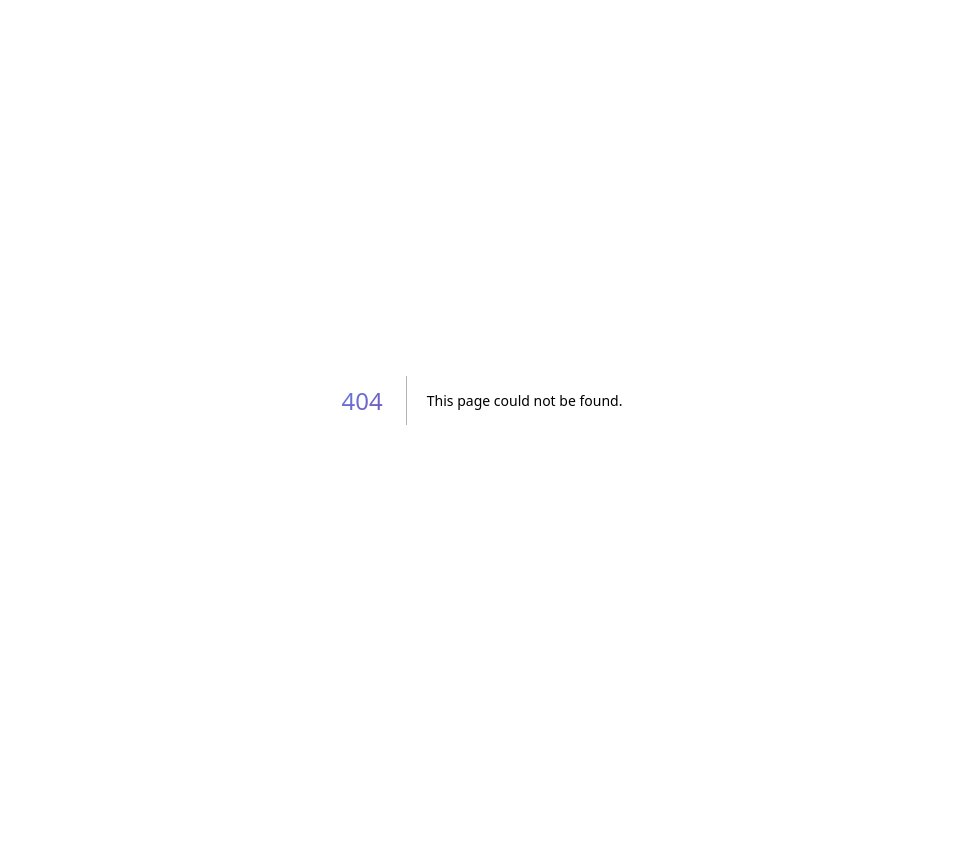
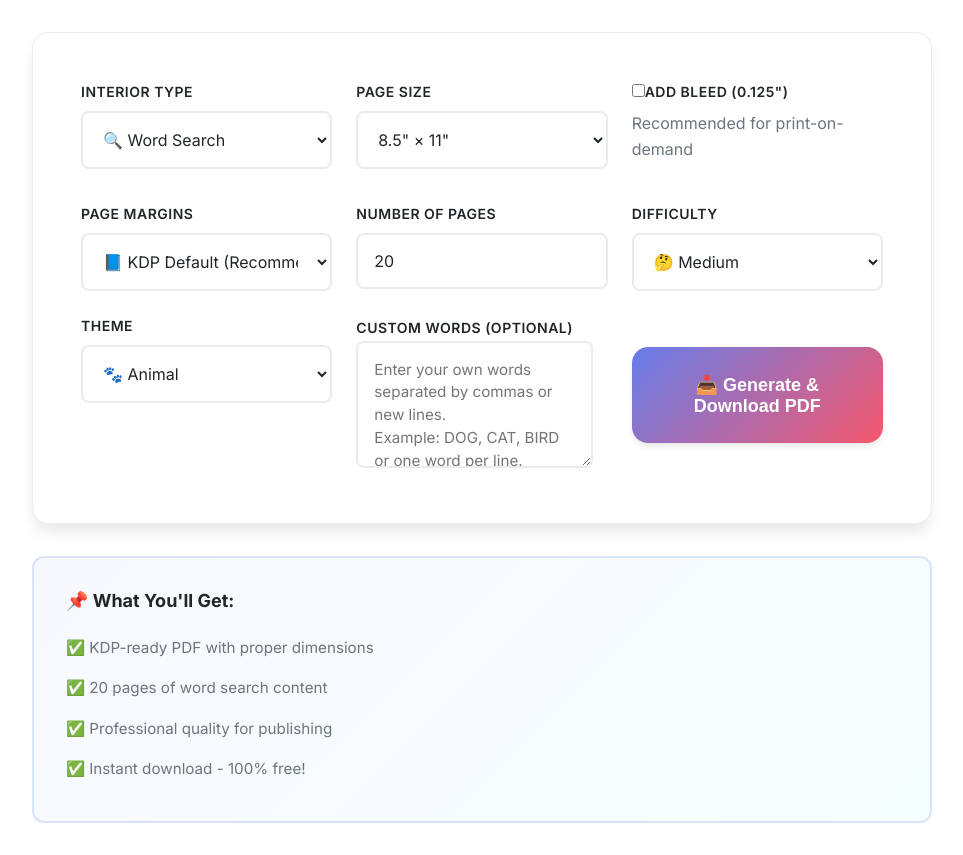
Before and after one commit to KDPRocketAI/kdp-rocket-web, a Next.js app in the folder kdp-rocket-ai/: page /interior-generator in a window 1280 px wide. Before the commit this address had no page. Shown: the whole page, without its empty margins (158-1121 px from the left). Before the commit the page ends 800 px from the top, so only its background shows below. Built offline with nearby package versions, Linux system fonts and the light colour scheme; no server answers.

Commit message:
Add Interior Generator route and restore header navigation link

```diff
--- /dev/null
+++ b/kdp-rocket-ai/app/interior-generator/page.tsx
@@ -0,0 +1,15 @@
+import InteriorGenerator from '@/components/InteriorGenerator';
+import type { Metadata } from 'next';
+
+export const metadata: Metadata = {
+    title: 'Interior Generator | KDP Rocket AI',
+    description: 'Generate KDP-ready interior PDFs for word search, maze, sudoku, journal, and dot grid books.',
+};
+
+export default function InteriorGeneratorPage() {
+    return (
+        <main style={{ minHeight: '100vh', padding: '2rem 0' }}>
+            <InteriorGenerator />
+        </main>
+    );
+}
--- a/kdp-rocket-ai/components/Header.tsx
+++ b/kdp-rocket-ai/components/Header.tsx
@@ -14,6 +14,12 @@ export default function Header() {
                     <span className={styles.logoRocket}>🚀</span>
                     <span className={styles.logoText}>KDP Rocket AI</span>
                 </Link>
+
+                <nav className={styles.nav}>
+                    <Link href="/interior-generator" className={styles.navLink}>
+                        Interior Generator
+                    </Link>
+                </nav>
 
                 <div className={styles.authButtons}>
                     {!isSignedIn ? (
```
